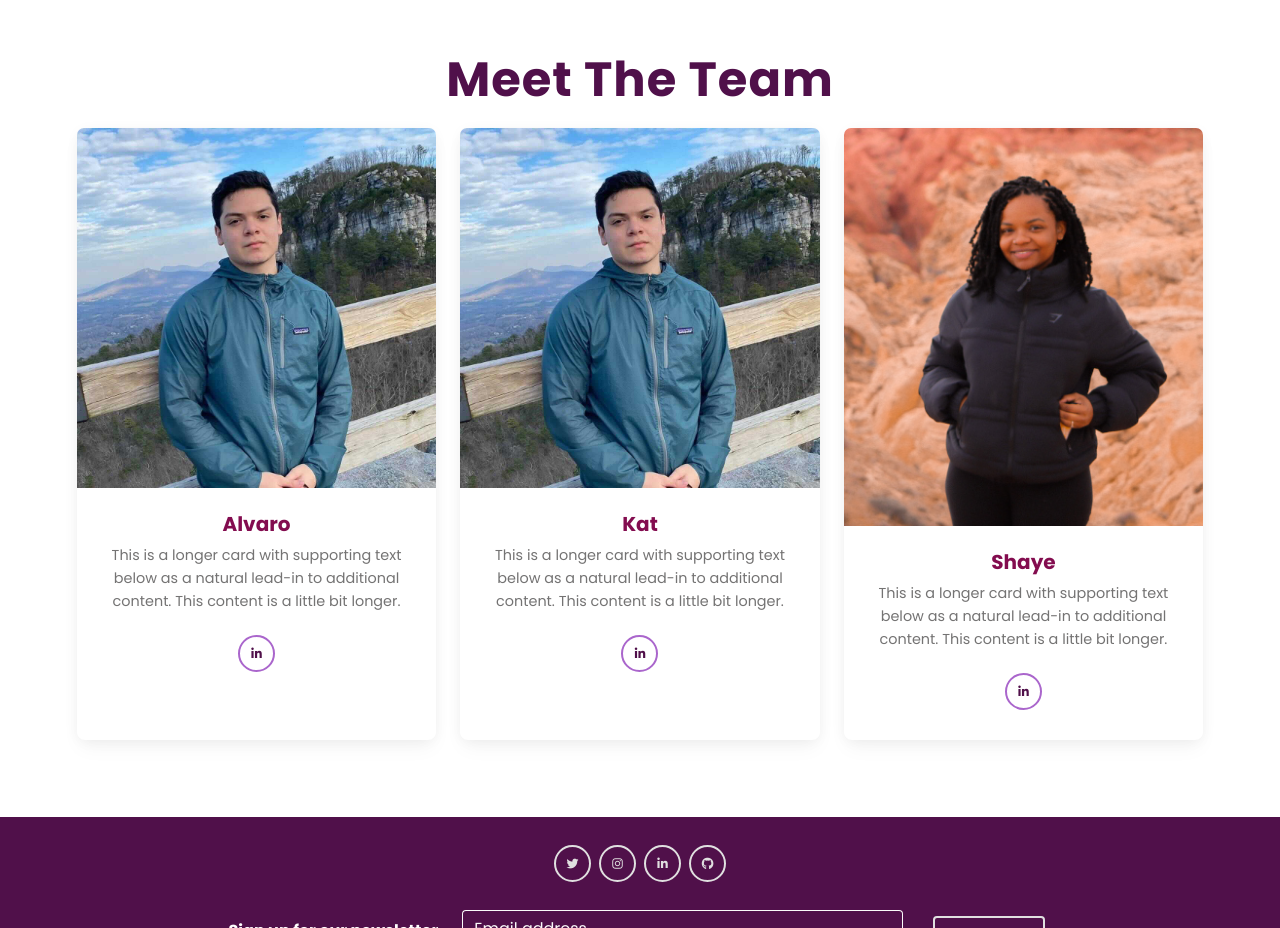
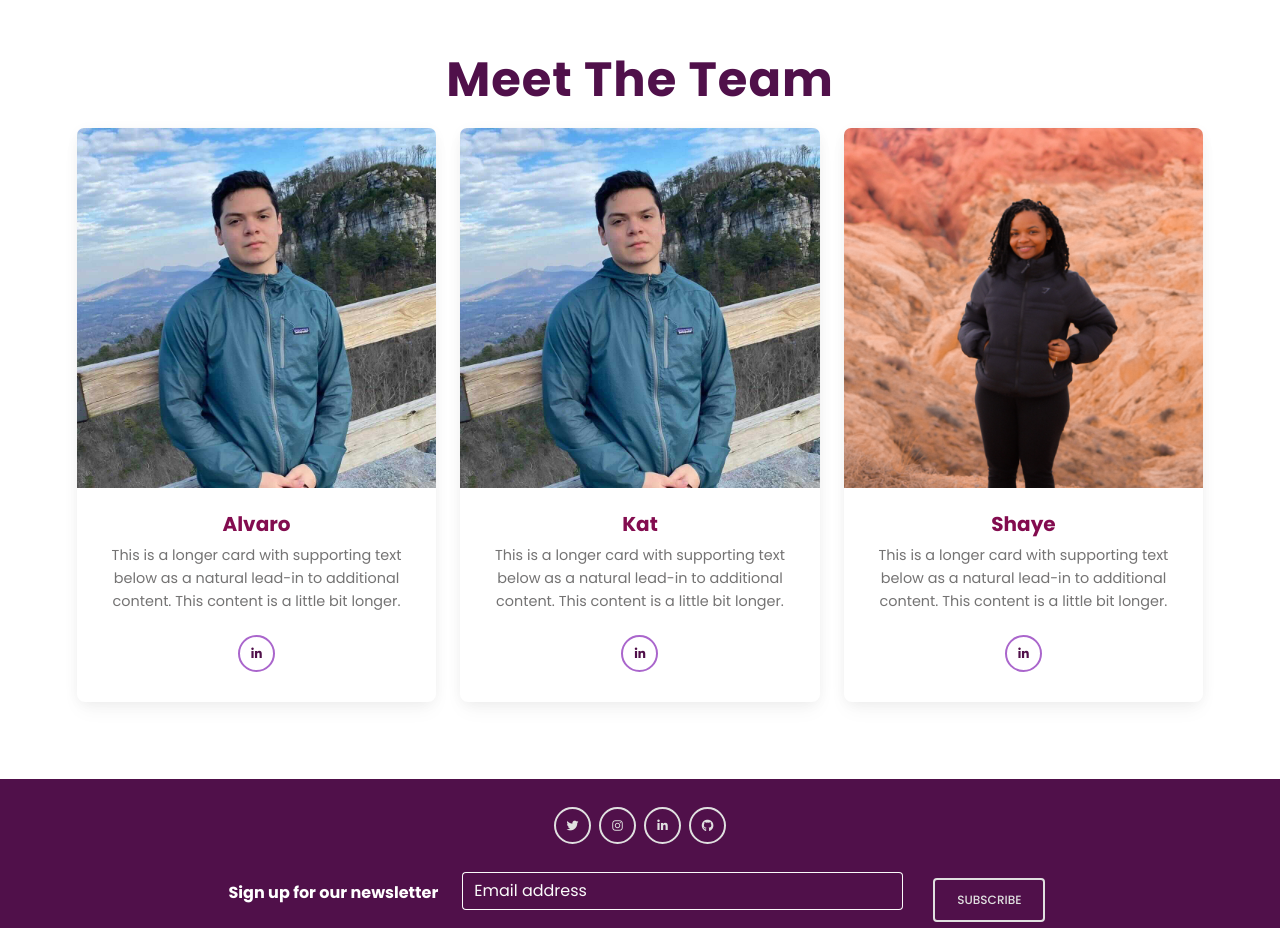
Before and after one commit to katercila/Ally-Capstone-, a React (Create React App) app: page /about in a window 1280 px wide. Shown: the part 2060-2988 px from the top of the page. Built offline with nearby package versions, Linux system fonts and the light colour scheme.

Commit message:
fixing Shaye (mine) picture

```diff
--- a/src/components/About.js
+++ b/src/components/About.js
@@ -129,7 +129,7 @@ function About() {
       <MDBCol className='hover-shadow'>
         <MDBCard className='h-100'>
           <MDBCardImage
-            src='/images/shaye-admin-pic.jpg'
+            src='/images/shaye-admin-pic.png'
             alt='...'
             position='top'
           />
```
Also changed, not shown: public/images/shaye-admin-pic.jpg (deleted), public/images/shaye-admin-pic.png (added).
